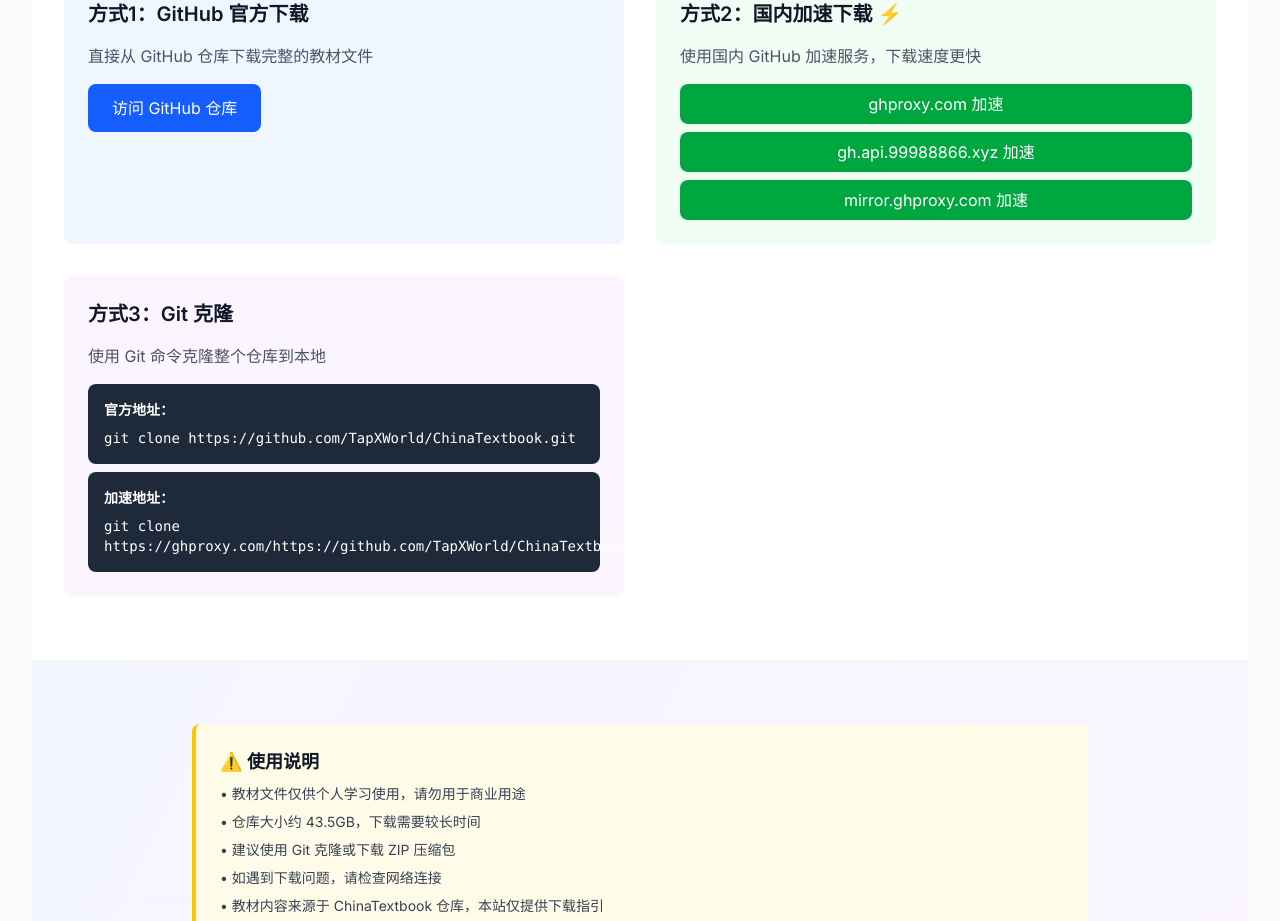
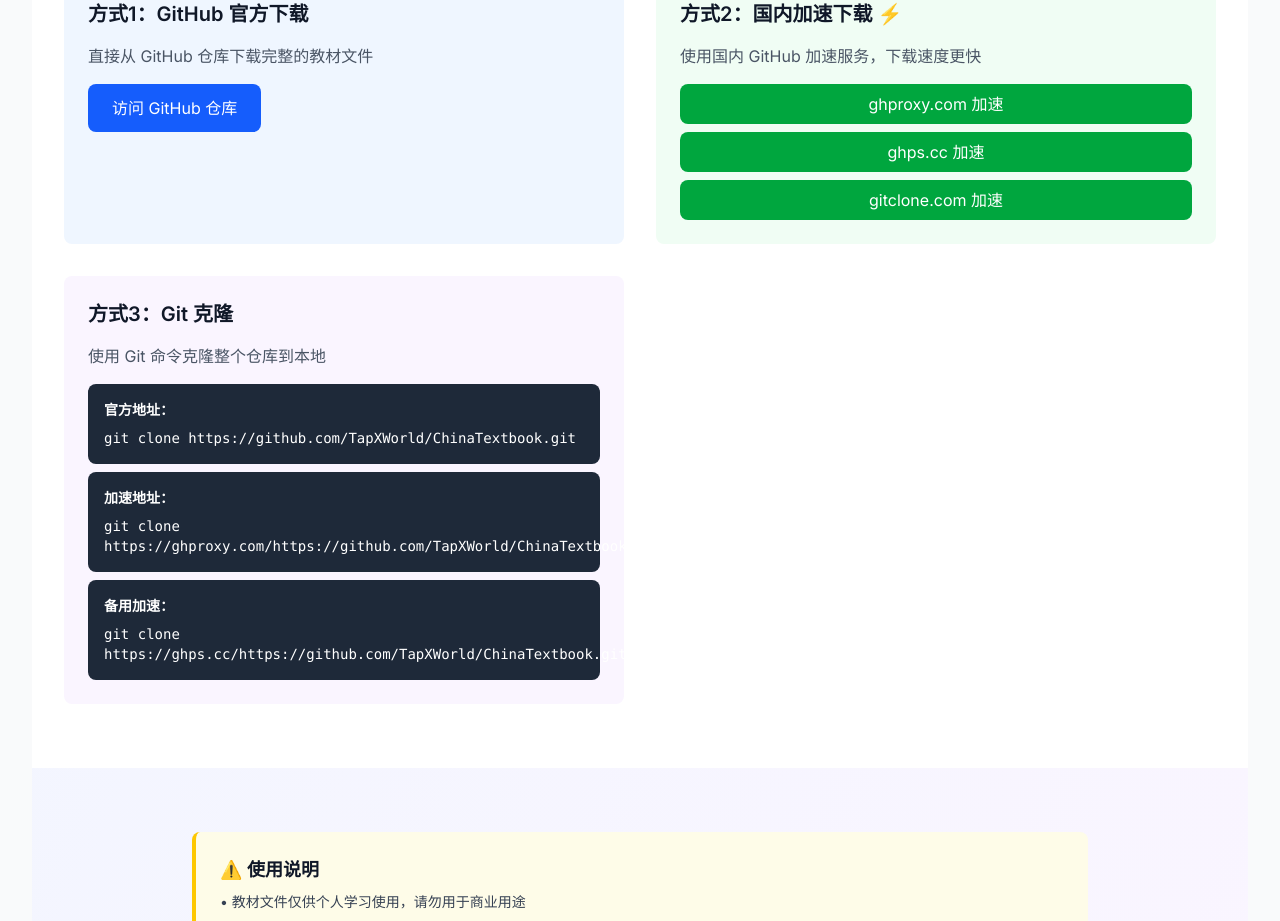
Before and after one commit to 37748846/free-tools-site, a Next.js app: page /textbooks in a window 1280 px wide. Shown: the part 1389-2310 px from the top of the page. Built offline with nearby package versions, Linux system fonts and the light colour scheme.

Commit message:
fix: 更新GitHub加速地址（只保留可用的）

```diff
--- a/src/app/textbooks/page.tsx
+++ b/src/app/textbooks/page.tsx
@@ -187,20 +187,20 @@
                   ghproxy.com 加速
                 </a>
                 <a
-                  href="https://gh.api.99988866.xyz/https://github.com/TapXWorld/ChinaTextbook"
+                  href="https://ghps.cc/https://github.com/TapXWorld/ChinaTextbook"
                   target="_blank"
                   rel="noopener noreferrer"
                   className="block w-full px-4 py-2 bg-green-600 text-white rounded-lg hover:bg-green-700 transition-colors text-center"
                 >
-                  gh.api.99988866.xyz 加速
+                  ghps.cc 加速
                 </a>
                 <a
-                  href="https://mirror.ghproxy.com/https://github.com/TapXWorld/ChinaTextbook"
+                  href="https://gitclone.com/github.com/TapXWorld/ChinaTextbook"
                   target="_blank"
                   rel="noopener noreferrer"
                   className="block w-full px-4 py-2 bg-green-600 text-white rounded-lg hover:bg-green-700 transition-colors text-center"
                 >
-                  mirror.ghproxy.com 加速
+                  gitclone.com 加速
                 </a>
               </div>
             </div>
@@ -219,6 +219,10 @@
                 <div className="bg-gray-800 text-white p-4 rounded-lg text-sm">
                   <div className="mb-2 font-semibold">加速地址：</div>
                   <code>git clone https://ghproxy.com/https://github.com/TapXWorld/ChinaTextbook.git</code>
+                </div>
+                <div className="bg-gray-800 text-white p-4 rounded-lg text-sm">
+                  <div className="mb-2 font-semibold">备用加速：</div>
+                  <code>git clone https://ghps.cc/https://github.com/TapXWorld/ChinaTextbook.git</code>
                 </div>
               </div>
             </div>
```
